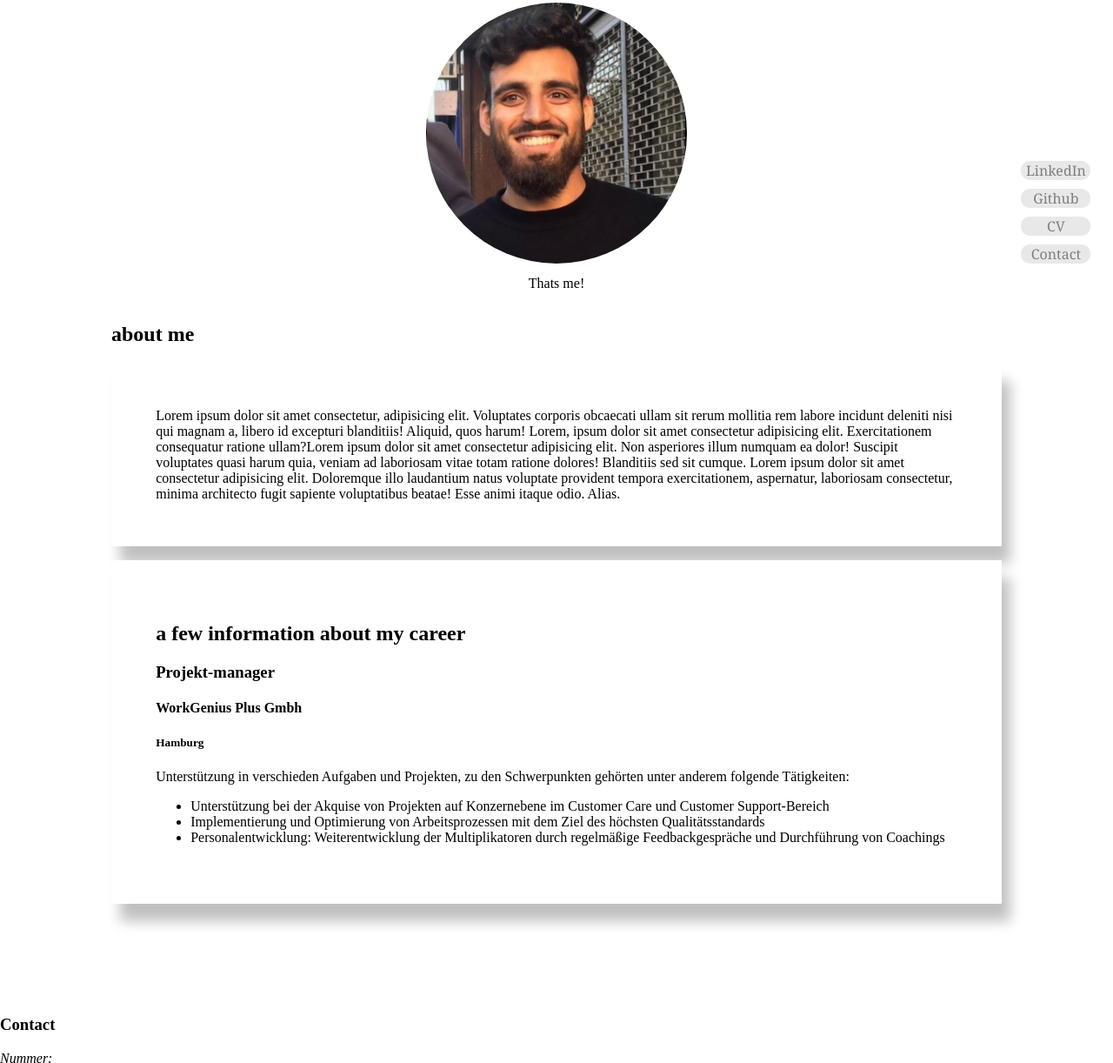
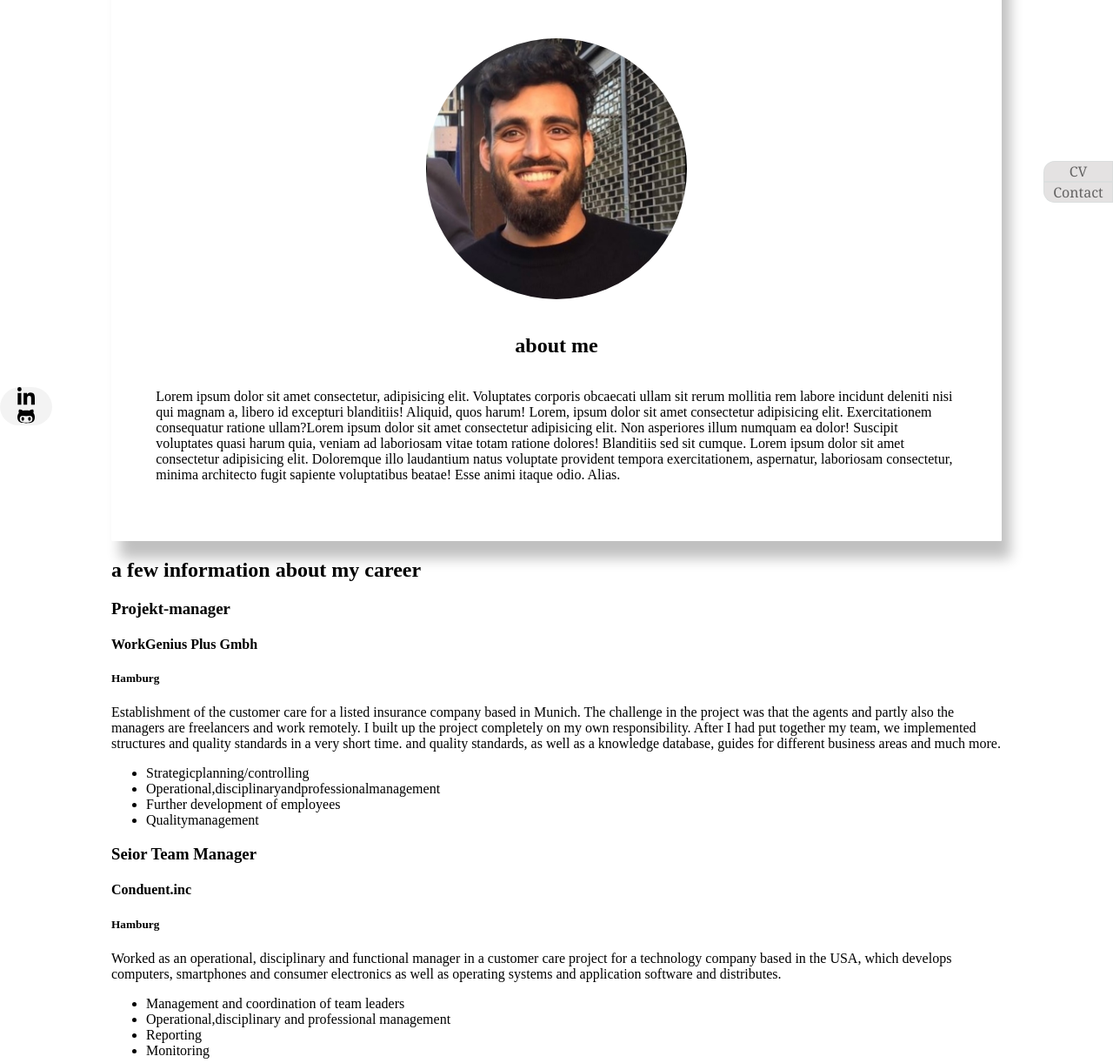
Before and after one commit to Zaid0307/personal-webside, a plain HTML site: page index.html in a window 1280 px wide. Shown: the part 231-1453 px from the top of the page at 87% size. Drawn offline with Linux system fonts and the light colour scheme.

Commit message:
add icons and change layout

```diff
--- a/Styles/styles.css
+++ b/Styles/styles.css
@@ -7,15 +7,7 @@
 a:link,
 a:visited {
   text-decoration: none;
-  background-color: rgba(0, 0, 0, 0.048);
-  border-radius: 10px;
-  padding: 0px;
-  width: 80px;
-  display: flex;
-  align-items: center;
-  justify-content: center;
-  box-shadow: 2px;
-  color: rgb(126, 126, 126);
+  color: rgb(100, 99, 99);
   font-family: Georgia, "Times New Roman", Times, serif;
 }
 
@@ -38,13 +30,6 @@ main {
   margin: 10%;
 }
 
-.center {
-  display: flex;
-  align-items: center;
-  flex-direction: column;
-  padding-top: 10px;
-}
-
 body {
   background-image: url(../images/background.jpg);
   background-attachment: fixed;
@@ -53,45 +38,105 @@ body {
 }
 
 /*Flexbox https://css-tricks.com/snippets/css/a-guide-to-flexbox/ */
-.tags {
+
+.navleft {
   display: flex;
   flex-direction: column;
-  list-style: none;
-  gap: 10px;
+  align-content: flex-start;
+  position: fixed;
+  left: 0;
+  bottom: 10%;
 }
 
 .nav-list {
   position: fixed;
   right: 0;
   top: 50%;
-  margin-right: 2%;
 }
-
+.tags {
+  display: flex;
+  flex-direction: column;
+  list-style: none;
+}
 .button {
-  background-color: rgba(0, 0, 0, 0.048);
-  border-radius: 10px;
+  /*background-color: rgba(0, 0, 0, 0.048);*/
+  border-style: solid;
+  border-width: 1px;
+  border-color: rgba(208, 219, 219, 0.404);
+  background-color: rgba(189, 183, 183, 0.404);
+  border-radius: 13px 0px 0px 0px;
   padding: 0px;
   width: 80px;
   display: flex;
   align-items: center;
   justify-content: center;
+  box-shadow: 10px;
+}
+
+.button1 {
+  /*background-color: rgba(0, 0, 0, 0.048);*/
+  border-style: solid;
+  border-width: 1px;
+  border-color: rgba(208, 219, 219, 0.404);
+  background-color: rgba(189, 183, 183, 0.404);
+  border-radius: 0px 0px 0px 13px;
+  padding: 0px;
+  width: 80px;
+  display: flex;
+  align-items: center;
+  justify-content: center;
+  box-shadow: 10px;
+}
+
+.button_icon {
+  background-color: rgba(0, 0, 0, 0.048);
+  border-left: 10px;
+  padding: 0px;
+  width: 60px;
+  display: flex;
+  align-items: center;
+  justify-content: center;
   box-shadow: 2px;
+  border-radius: 50px 50px 0px 0px;
+}
+.button_icon1 {
+  background-color: rgba(0, 0, 0, 0.048);
+  border-left: 10px;
+  padding: 0px;
+  width: 60px;
+  display: flex;
+  align-items: center;
+  justify-content: center;
+  box-shadow: 2px;
+  border-radius: 0px 0px 50px 50px;
 }
 
 .profielbild {
   width: 300px;
   border-radius: 100%;
 }
-/*
-.box {
-  box-shadow: 10px 20px 15px silver;
-  border-radius: 1px;
-  padding: 5%;
-}
-*/
+
+/*box means the box aoround the Text*/
 .box {
   background: white;
   box-shadow: 10px 20px 15px silver;
   border-radius: 1px;
   padding: 5%;
+  display: flex;
+  flex-direction: column;
+  align-items: center;
 }
+.text_left {
+  padding-left: 2%;
+}
+
+.logoleft {
+  width: 20px;
+}
+
+.center {
+  display: flex;
+  align-items: center;
+  flex-direction: column;
+  padding-top: 10px;
+}
--- a/index.html
+++ b/index.html
@@ -13,29 +13,27 @@
   </head>
 
  <body>
+
     <nav class="nav-list">
       <ul role="list" class="tags">
-        <li class="button">
-          <a href="https://www.linkedin.com/in/zaidlonne/">LinkedIn</a>
-        </li>
-        <li class="button">
-          <a href="https://github.com/Zaid0307">Github</a>
-        </li>
-        <li class="button"><a href="#CV">CV</a></li>
-        <li class="button"><a href="#Contact">Contact</a></li>
+        <li><a class="button" href="#CV">CV</a></li>
+        <li><a class="button1" href="#Contact">Contact</a></li>
       </ul>
     </nav>
 
+    <div class="navleft">
+      <a class="button_icon"href="https://www.linkedin.com/in/zaidlonne/" target="_blank"><img class="logoleft" src="./images/linkedin.svg" alt="linkedin logo"></a>
+      <a class="button_icon1"href="https://github.com/Zaid0307" target="_blank"><img class="logoleft"src="./images/github.svg" alt="github logo"></a>
+    </div>
+
    <main>
-      <div class="center">
+        <div class="box">
          <h1>Zaid Ahmed Lonne</h1>
          <figure>
-          <img class="profielbild" src="images/me.jpg" alt="" />
-          <figcaption class="center">Thats me!</figcaption>
+          <img class="profielbild" src="images/me.jpg" alt="picture of me" />
          </figure>
-      </div>
          <h2>about me</h2>
-      <p class="box">
+         <p>
         Lorem ipsum dolor sit amet consectetur, adipisicing elit. Voluptates
         corporis obcaecati ullam sit rerum mollitia rem labore incidunt deleniti
         nisi qui magnam a, libero id excepturi blanditiis! Aliquid, quos harum!
@@ -49,21 +47,33 @@
         minima architecto fugit sapiente voluptatibus beatae! Esse animi itaque
         odio. Alias.
         </p>
-    <div class="box">
+       </div>
+    <div>
       <h2 id="CV">a few information about my career</h2>
       <h3>Projekt-manager</h3>
       <h4>WorkGenius Plus Gmbh</h4>
       <h5>Hamburg</h5>
       <div>
-        <p>Unterstützung in verschieden Aufgaben und Projekten, zu den Schwerpunkten gehörten unter anderem folgende Tätigkeiten:</p>
+        <p>Establishment of the customer care for a listed insurance company based in Munich. The challenge in the project was that the agents and partly also the managers are freelancers and work remotely.
+          I built up the project completely on my own responsibility. After I had put together my team, we implemented structures and quality standards in a very short time. and quality standards, as well as a knowledge database, guides for different business areas and much more.</p>
       <ul>
-        <li>Unterstützung bei der Akquise von Projekten auf Konzernebene im Customer Care und Customer
-          Support-Bereich</li>
-          <li>Implementierung und Optimierung von Arbeitsprozessen mit dem Ziel des höchsten
-            Qualitätsstandards</li>
-            <li>Personalentwicklung: Weiterentwicklung der Multiplikatoren durch regelmäßige
-              Feedbackgespräche und Durchführung von Coachings</li>
+        <li>Strategicplanning/controlling</li>
+          <li>Operational,disciplinaryandprofessionalmanagement</li>
+            <li>Further development of employees</li>
+            <li>Qualitymanagement</li>
             </div>
+      </ul>
+      <h3>Seior Team Manager</h3>
+      <h4>Conduent.inc</h4>
+      <h5>Hamburg</h5>
+      <div></div>
+      <p>Worked as an operational, disciplinary and functional manager in a customer care project
+        for a technology company based in the USA, which develops computers, smartphones and consumer electronics as well as operating systems and application software and distributes.</p>
+      <ul>
+        <li>Management and coordination of team leaders</li>
+        <li>Operational,disciplinary and professional management</li>
+        <li>Reporting </li>
+        <li>Monitoring</li>
       </ul>
         </div>
    </main>
```
Lines whose indentation alone changed are shown as unchanged.
